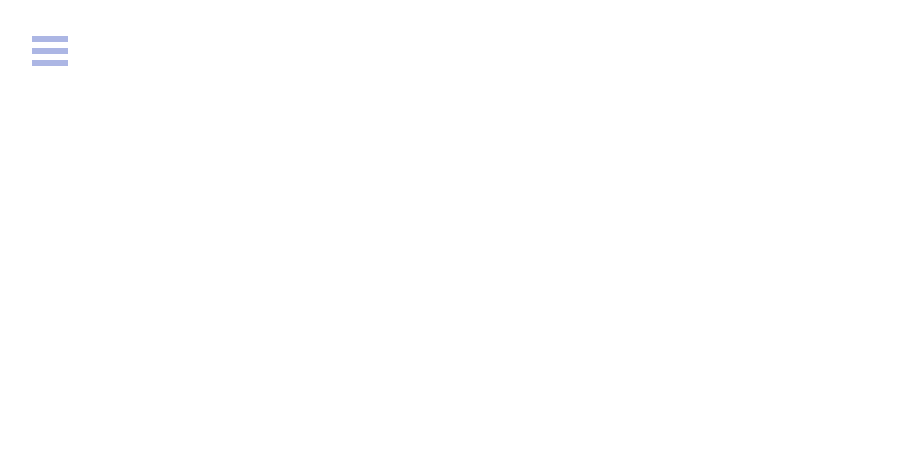
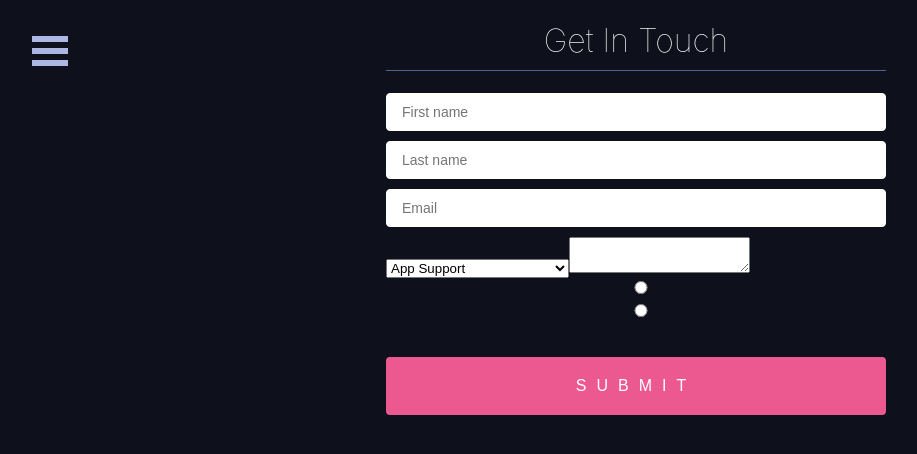
Before and after one commit to bwpt-sauti-studio/Front-end, a React (Create React App) app in the folder sauti-studio/: page /contact in a window 1280 px wide. Shown: the top 454 px of the page, without its empty margins (4-921 px from the left). Built offline with nearby package versions, Linux system fonts and the light colour scheme.

Commit message:
contact page made needs styling

```diff
--- /dev/null
+++ b/sauti-studio/src/Components/Contact.css
@@ -0,0 +1,128 @@
+body {
+    background: #0e101c;
+    font-family: -apple-system, BlinkMacSystemFont, "Segoe UI", "Roboto", "Oxygen",
+      "Ubuntu", "Cantarell", "Fira Sans", "Droid Sans", "Helvetica Neue",
+      sans-serif;
+  }
+
+  form {
+    max-width: 500px;
+    margin: 0 auto;
+  }
+
+  h1 {
+    font-weight: 100;
+    color: white;
+    text-align: center;
+    padding-bottom: 10px;
+    border-bottom: 1px solid rgb(79, 98, 148);
+  }
+
+  .form {
+    background: #0e101c;
+    max-width: 400px;
+    margin: 0 auto;
+  }
+
+  p {
+    color: #bf1650;
+  }
+
+  p::before {
+    display: inline;
+    content: "⚠ ";
+  }
+
+  input {
+    display: block;
+    box-sizing: border-box;
+    width: 100%;
+    border-radius: 4px;
+    border: 1px solid white;
+    padding: 10px 15px;
+    margin-bottom: 10px;
+    font-size: 14px;
+  }
+
+  label {
+    line-height: 2;
+    text-align: left;
+    display: block;
+    margin-bottom: 13px;
+    margin-top: 20px;
+    color: white;
+    font-size: 14px;
+    font-weight: 200;
+  }
+
+  button[type="submit"],
+  input[type="submit"] {
+    background: #ec5990;
+    color: white;
+    text-transform: uppercase;
+    border: none;
+    margin-top: 40px;
+    padding: 20px;
+    font-size: 16px;
+    font-weight: 100;
+    letter-spacing: 10px;
+  }
+
+  button[type="submit"]:hover,
+  input[type="submit"]:hover {
+    background: #bf1650;
+  }
+
+  button[type="submit"]:active,
+  input[type="button"]:active,
+  input[type="submit"]:active {
+    transition: 0.3s all;
+    transform: translateY(3px);
+    border: 1px solid transparent;
+    opacity: 0.8;
+  }
+
+  input:disabled {
+    opacity: 0.4;
+  }
+
+  input[type="button"]:hover {
+    transition: 0.3s all;
+  }
+
+  button[type="submit"],
+  input[type="button"],
+  input[type="submit"] {
+    -webkit-appearance: none;
+  }
+
+  /* .App {
+    max-width: 600px;
+    margin: 0 auto;
+  } */
+
+  button[type="button"] {
+    display: block;
+    appearance: none;
+    background: #333;
+    color: white;
+    border: none;
+    text-transform: uppercase;
+    padding: 10px 20px;
+    border-radius: 4px;
+  }
+
+  hr {
+    margin-top: 30px;
+  }
+
+  button {
+    display: block;
+    appearance: none;
+    margin-top: 40px;
+    border: 1px solid #333;
+    margin-bottom: 20px;
+    text-transform: uppercase;
+    padding: 10px 20px;
+    border-radius: 4px;
+  }
--- a/sauti-studio/src/Components/Contact.js
+++ b/sauti-studio/src/Components/Contact.js
@@ -1,13 +1,42 @@
-import React, { Component } from 'react'
+import React, { Component } from 'react';
+// import React from "react";
+import { useForm } from "react-hook-form";
+import './Contact.css';
 
-export class Contact extends Component {
-    render() {
-        return (
-            <div>
+const Contact = () => {
+    const { register, handleSubmit, errors } = useForm();
+    const onSubmit = data => console.log(data);
+    console.log(errors);
 
-            </div>
-        )
-    }
-}
+  return (
+    <div className='form-wrapper'>
+        <form onSubmit={handleSubmit(onSubmit)}>
+        <h1>Get In Touch</h1>
+        <input type="text" placeholder="First name" name="First name" ref={register({required: true, maxLength: 80})} />
+        {errors.Firstname && <p>This field is required</p>}
+        <input type="text" placeholder="Last name" name="Last name" ref={register({required: true, maxLength: 100})} />
+        <input type="text" placeholder="Email" name="Email" ref={register({required: true, pattern: /^\S+@\S+$/i})} />
+        {errors.Email && <p>This field is required</p>}
+        <select name="Subject" ref={register({ required: true })}>
+        <option value="App Support">App Support</option>
+        <option value=" My Account"> My Account</option>
+        <option value=" Customer Support & Billing"> Customer Support & Billing</option>
+        <option value=" Just Saying Hi!"> Just Saying Hi!</option>
+        </select>
+        {errors.Subject && <p>This field is required</p>}
+        <textarea name="Message" ref={register({required: true, min: 8})} />
+        {errors.Message && <p>This field is required</p>}
+
+      <input name="Subscriber" type="radio" value="Yes" ref={register({ required: true })}/>
+      <input name="Subscriber" type="radio" value="No" ref={register({ required: true })}/>
+
+
+      <input type="submit" />
+
+      {/* <button type="submit">Send Message</button> */}
+    </form>
+    </div>
+  );
+};
 
 export default Contact
```
